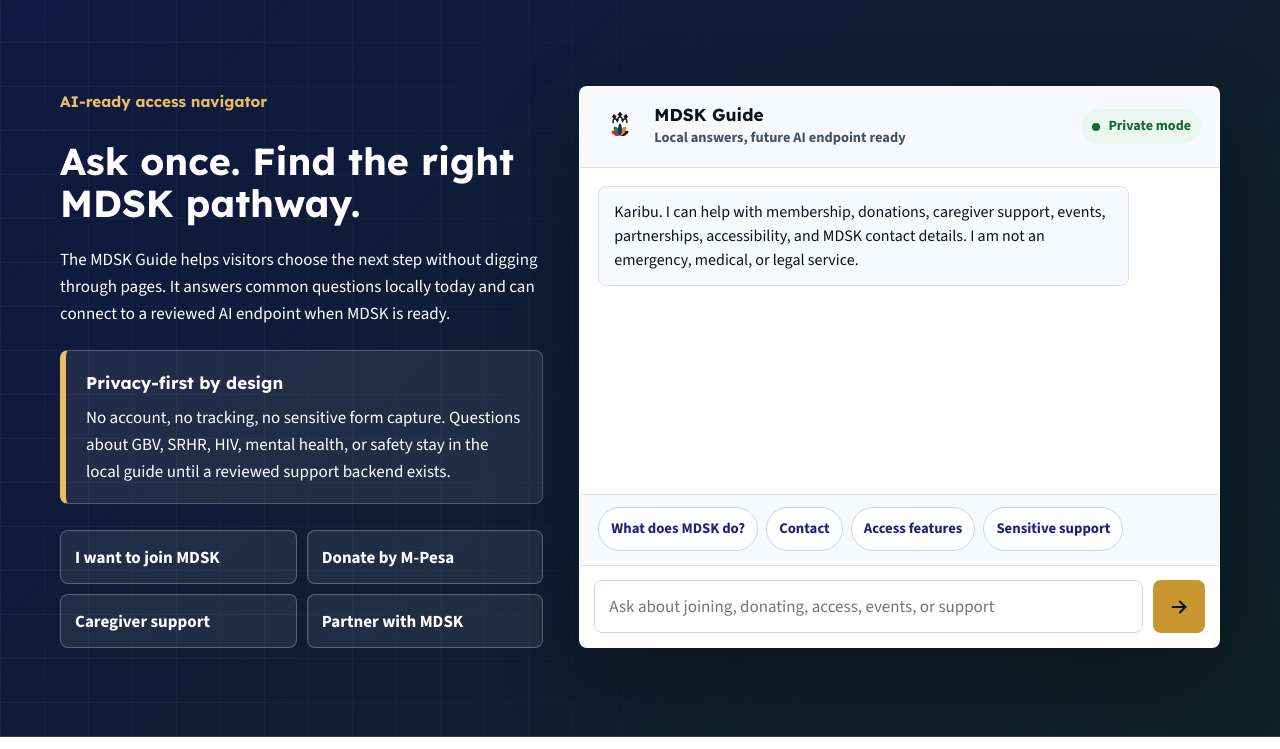
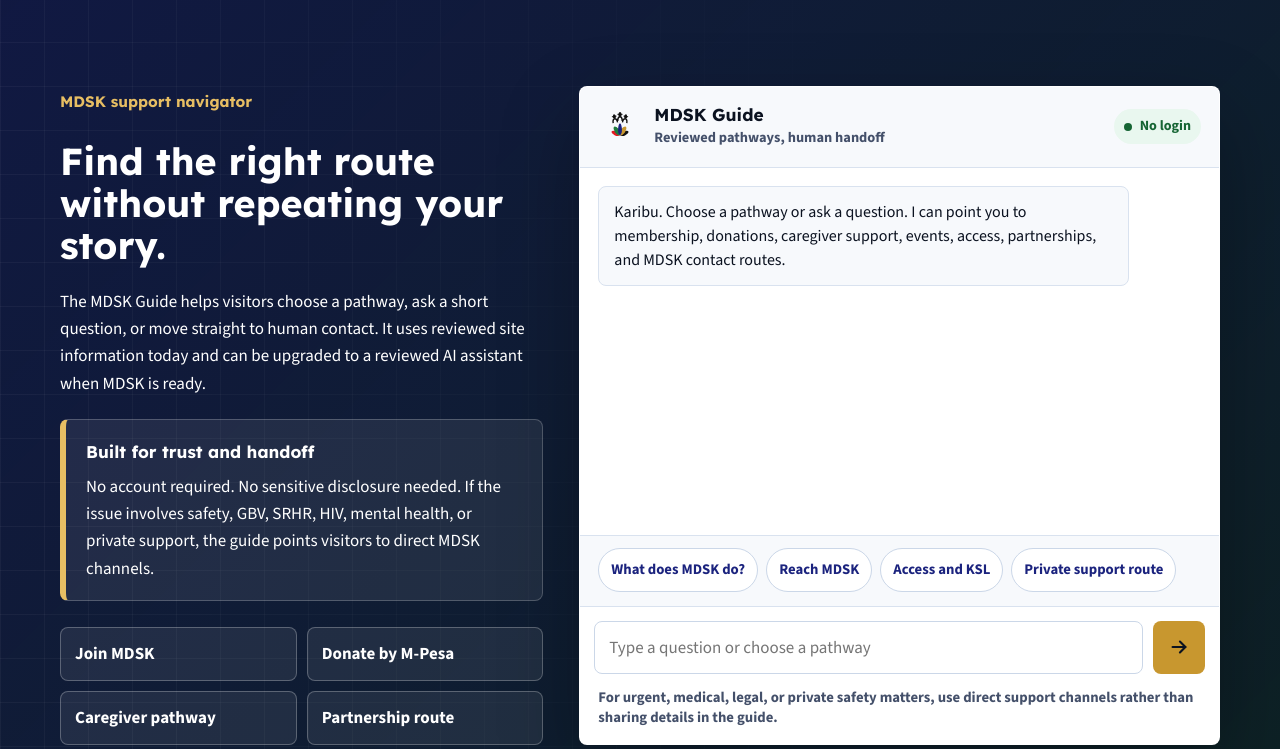
Before and after one commit to AlexMureti/MDSK_Kenya, a plain HTML site: page index.html in a window 1280 px wide. Shown: the part 832-1581 px from the top of the page. Drawn offline with nearby package versions, Linux system fonts and the light colour scheme.

Commit message:
Refine MDSK Guide experience

```diff
--- a/assets/mdsk.css
+++ b/assets/mdsk.css
@@ -1026,6 +1026,16 @@ body.hc .utility {
   background: #ffffff;
 }
 
+.guide-panel .guide-note {
+  max-width: none;
+  padding: 0 18px 16px;
+  background: #ffffff;
+  color: #44506a;
+  font-size: 0.92rem;
+  font-weight: 650;
+  line-height: 1.35;
+}
+
 .guide-input {
   width: 100%;
   min-height: 48px;
@@ -1074,6 +1084,7 @@ body.hc .guide-panel-head,
 body.hc .guide-messages,
 body.hc .guide-quick,
 body.hc .guide-form,
+body.hc .guide-note,
 body.hc .guide-message.bot,
 body.hc .guide-chip,
 body.hc .guide-input {
--- a/assets/mdsk.js
+++ b/assets/mdsk.js
@@ -98,8 +98,12 @@ function localGuideAnswer(question) {
   const contact = '<a href="contact.html">contact MDSK</a>';
   const donate = '<a href="donate.html">donation details</a>';
 
+  if (/^(hi|hello|hey|karibu|sasa|niaje)\b/.test(text)) {
+    return `Karibu. You can ask about joining MDSK, donating by M-Pesa, caregiver support, events, accessibility, partnerships, or direct contact details. Choose one of the quick routes below or type your question.`;
+  }
+
   if (/gbv|violence|abuse|assault|rape|hiv|srhr|mental|suicide|self-harm|danger|emergency|crisis|psychosocial/.test(text)) {
-    return `If someone is in immediate danger, use local emergency or trusted support channels now. The Quick exit button is at the top of this page. This guide does not store sensitive details and is not a medical, legal, or emergency service. For disability-responsive referrals, ${contact} when it is safe.`;
+    return `For private or urgent support, avoid sharing personal details in this guide. If someone is in immediate danger, use trusted local emergency channels now. The Quick exit button is at the top of this page. For disability-responsive referrals or MDSK follow-up, ${contact} when it is safe.`;
   }
 
   if (/donat|mpesa|m-pesa|paybill|give|fund/.test(text)) {
@@ -115,11 +119,11 @@ function localGuideAnswer(question) {
   }
 
   if (/partner|organization|institution|ngo|government|donor|media|press/.test(text)) {
-    return `Partnerships are central to MDSK's model. Strong fits include health access, GBV/SRHR/HIV response, livelihoods, accessibility, caregiver support, media, research, and inclusive employment. Start through ${contact}.`;
+    return `MDSK partnership routes include health access, GBV/SRHR/HIV response, livelihoods, accessibility, caregiver dignity, media, research, and inclusive employment. Start with ${contact}; include the organization name, proposed support area, timeline, and lead contact person.`;
   }
 
   if (/ksl|sign|language|easy|read|swahili|kiswahili|accessib|contrast|font/.test(text)) {
-    return `This site is structured for Kiswahili, Easy Read, high contrast, larger text, keyboard navigation, and future Kenyan Sign Language videos. The accessibility controls are at the top of the page.`;
+    return `MDSK's access pathway includes Kiswahili structure, Easy Read support, high contrast, larger text, keyboard navigation, and space for future Kenyan Sign Language videos. The display controls are at the top of the page, and access issues can go through ${contact}.`;
   }
 
   if (/event|conference|world aids|men'?s day|summit|afralti|kise/.test(text)) {
@@ -134,7 +138,7 @@ function localGuideAnswer(question) {
     return `MDSK advances rights, health, psychosocial wellbeing, inclusive education, livelihoods, leadership, caregiving support, and partnerships for boys and men with disabilities and their caregivers across Kenya.`;
   }
 
-  return `I can help with membership, donations, caregiver support, partnerships, accessibility, events, and contact details. For anything personal or urgent, ${contact} directly so a human team member can respond.`;
+  return `I can help you find the right MDSK route: membership, donations, caregiver support, partnerships, accessibility, events, or contact details. For personal follow-up, ${contact} directly so a team member can respond.`;
 }
 
 async function askGuide(question) {
@@ -145,7 +149,7 @@ async function askGuide(question) {
   if (guideInput) {
     guideInput.value = "";
   }
-  const pending = guideMessage("Checking the MDSK Guide...", "bot");
+  const pending = guideMessage("Finding the best MDSK route...", "bot");
   if (!pending) return;
   const sensitive = guideSensitivePattern.test(clean);
 
--- a/index.html
+++ b/index.html
@@ -116,18 +116,18 @@
     <section id="guide" class="section guide-band" aria-labelledby="guide-title">
       <div class="container guide-layout">
         <div class="guide-copy">
-          <span class="eyebrow">AI-ready access navigator</span>
-          <h2 id="guide-title">Ask once. Find the right MDSK pathway.</h2>
-          <p>The MDSK Guide helps visitors choose the next step without digging through pages. It answers common questions locally today and can connect to a reviewed AI endpoint when MDSK is ready.</p>
+          <span class="eyebrow">MDSK support navigator</span>
+          <h2 id="guide-title">Find the right route without repeating your story.</h2>
+          <p>The MDSK Guide helps visitors choose a pathway, ask a short question, or move straight to human contact. It uses reviewed site information today and can be upgraded to a reviewed AI assistant when MDSK is ready.</p>
           <div class="guide-privacy">
-            <strong>Privacy-first by design</strong>
-            <p>No account, no tracking, no sensitive form capture. Questions about GBV, SRHR, HIV, mental health, or safety stay in the local guide until a reviewed support backend exists.</p>
+            <strong>Built for trust and handoff</strong>
+            <p>No account required. No sensitive disclosure needed. If the issue involves safety, GBV, SRHR, HIV, mental health, or private support, the guide points visitors to direct MDSK channels.</p>
           </div>
           <div class="guide-prompts" aria-label="Common MDSK guide paths">
-            <button class="guide-prompt" type="button" data-guide-prompt="I want to join MDSK">I want to join MDSK</button>
+            <button class="guide-prompt" type="button" data-guide-prompt="I want to join MDSK">Join MDSK</button>
             <button class="guide-prompt" type="button" data-guide-prompt="How do I donate by M-Pesa?">Donate by M-Pesa</button>
-            <button class="guide-prompt" type="button" data-guide-prompt="I am a caregiver and need support">Caregiver support</button>
-            <button class="guide-prompt" type="button" data-guide-prompt="My organization wants to partner with MDSK">Partner with MDSK</button>
+            <button class="guide-prompt" type="button" data-guide-prompt="I am a caregiver and need support">Caregiver pathway</button>
+            <button class="guide-prompt" type="button" data-guide-prompt="My organization wants to partner with MDSK">Partnership route</button>
           </div>
         </div>
 
@@ -137,27 +137,28 @@
               <img src="brand/logo/mdsk-emblem.svg" width="44" height="40" alt="" />
               <div>
                 <strong>MDSK Guide</strong>
-                <span>Local answers, future AI endpoint ready</span>
+                <span>Reviewed pathways, human handoff</span>
               </div>
             </div>
-            <span class="guide-status">Private mode</span>
+            <span class="guide-status">No login</span>
           </div>
           <div class="guide-messages" id="guideMessages" aria-live="polite" aria-relevant="additions">
-            <div class="guide-message bot">Karibu. I can help with membership, donations, caregiver support, events, partnerships, accessibility, and MDSK contact details. I am not an emergency, medical, or legal service.</div>
+            <div class="guide-message bot">Karibu. Choose a pathway or ask a question. I can point you to membership, donations, caregiver support, events, access, partnerships, and MDSK contact routes.</div>
           </div>
           <div class="guide-quick" aria-label="Quick questions">
             <button class="guide-chip" type="button" data-guide-prompt="What does MDSK do?">What does MDSK do?</button>
-            <button class="guide-chip" type="button" data-guide-prompt="How can I reach MDSK?">Contact</button>
-            <button class="guide-chip" type="button" data-guide-prompt="Tell me about KSL and Easy Read access">Access features</button>
-            <button class="guide-chip" type="button" data-guide-prompt="I need GBV, SRHR, HIV, or mental health support">Sensitive support</button>
+            <button class="guide-chip" type="button" data-guide-prompt="How can I reach MDSK?">Reach MDSK</button>
+            <button class="guide-chip" type="button" data-guide-prompt="Tell me about KSL and Easy Read access">Access and KSL</button>
+            <button class="guide-chip" type="button" data-guide-prompt="I need GBV, SRHR, HIV, or mental health support">Private support route</button>
           </div>
           <form class="guide-form" id="guideForm" aria-label="MDSK Guide form">
             <label class="sr-only" for="guideInput">Ask MDSK Guide</label>
-            <input class="guide-input" id="guideInput" type="text" autocomplete="off" placeholder="Ask about joining, donating, access, events, or support" />
+            <input class="guide-input" id="guideInput" type="text" autocomplete="off" placeholder="Type a question or choose a pathway" />
             <button class="guide-send" type="submit" aria-label="Send question">
               <svg viewBox="0 0 24 24" aria-hidden="true"><path d="M5 12h14" /><path d="m13 6 6 6-6 6" /></svg>
             </button>
           </form>
+          <p class="guide-note">For urgent, medical, legal, or private safety matters, use direct support channels rather than sharing details in the guide.</p>
         </section>
       </div>
     </section>
```
